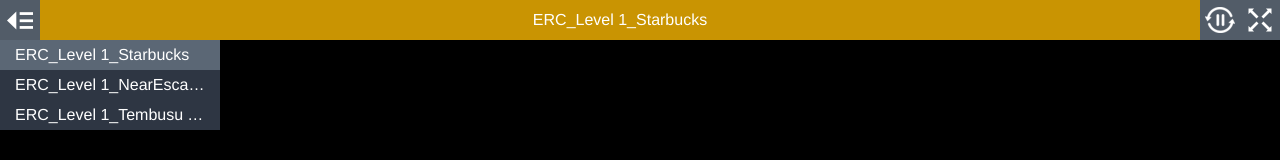
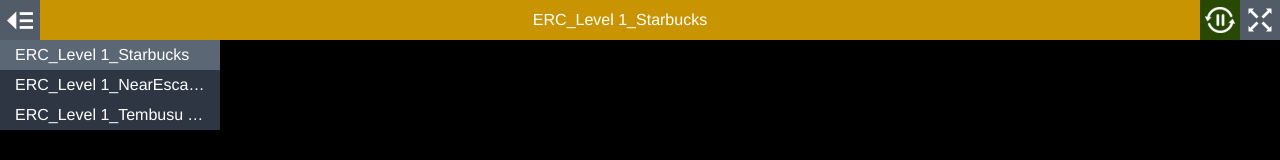
Before and after one commit to chowden-a/Charlton-Utown-tour-06-Apr-2022, a plain HTML site: page index.html in a window 1280 px wide. Shown: the top 160 px of the page. Drawn offline with Linux system fonts and the light colour scheme.

Commit message:
Change autorotate colour

```diff
--- a/style.css
+++ b/style.css
@@ -153,8 +153,8 @@ body.fullscreen-enabled #fullscreenToggle {
   width: 40px;
   height: 40px;
   padding: 5px;
-  background-color: rgb(103,115,131);
-  background-color: rgba(103,115,131,0.8);
+  background-color: rgb(50, 92, 6);
+  background-color: rgba(50, 92, 6,0.8);
 }
 
 .mobile #autorotateToggle {
```
